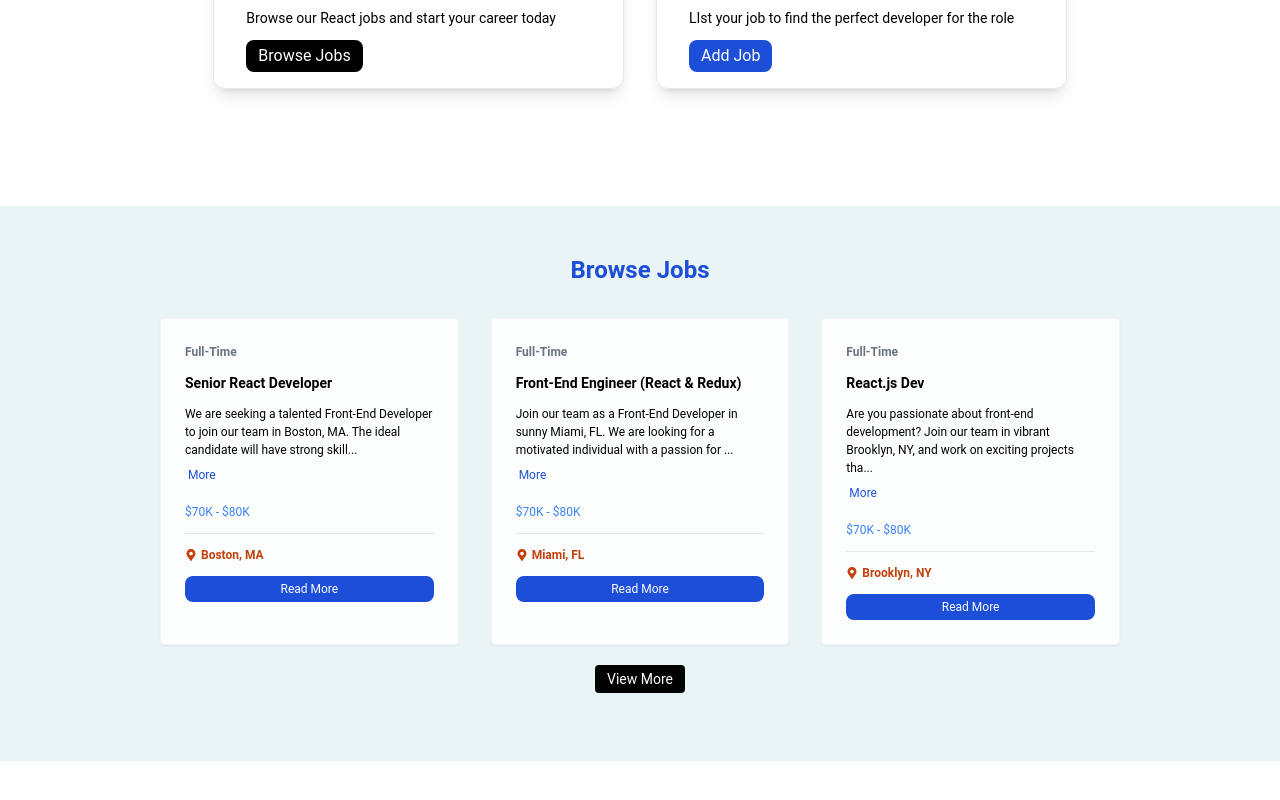
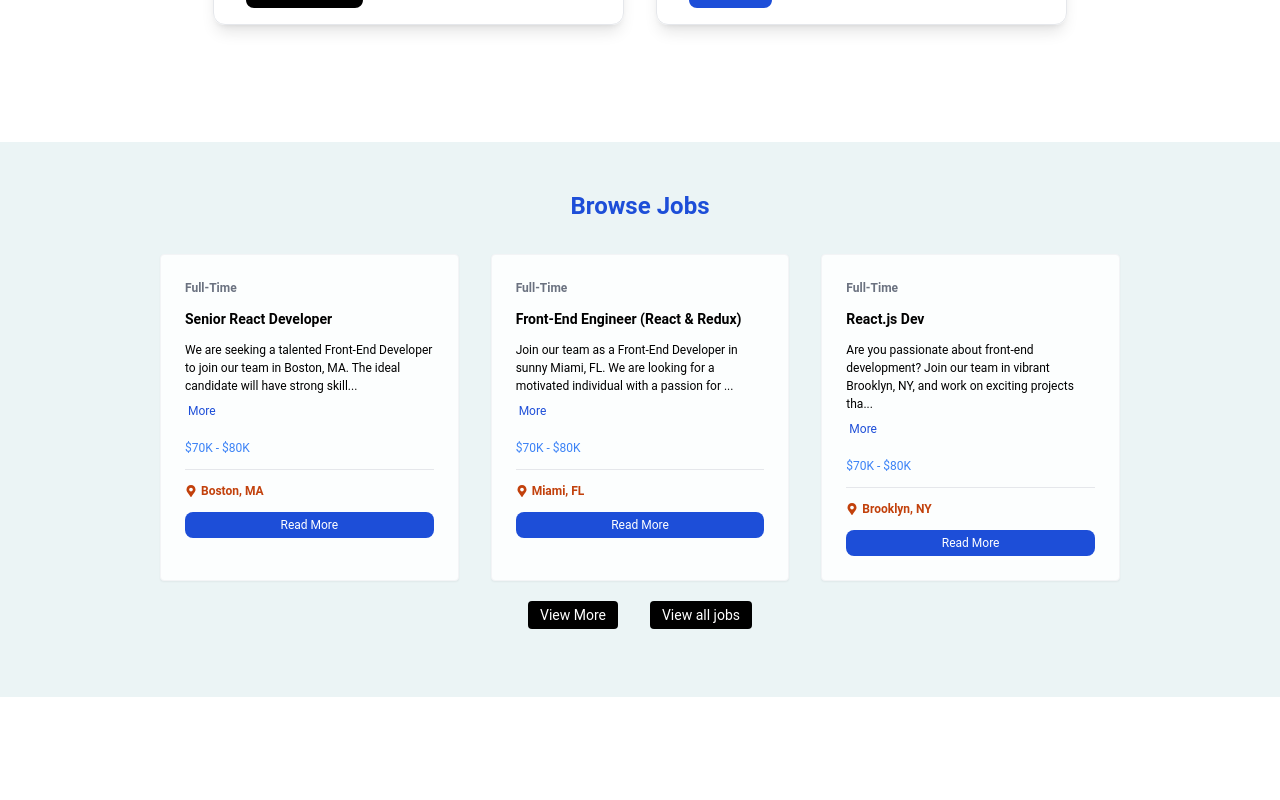
Before and after one commit to jonathan-baraza/workWave, a React (Vite) app: page / in a window 1280 px wide. Shown: the part 506-1306 px from the top of the page. After the commit the page ends 1251 px from the top, so only its background shows below. Built offline with nearby package versions, Linux system fonts and the light colour scheme.

Commit message:
feat: new pages

```diff
--- a/src/App.tsx
+++ b/src/App.tsx
@@ -1,26 +1,8 @@
-import Hero from "./components/Hero";
-import HomeCards from "./components/HomeCards";
-import JobListings from "./components/JobListings";
-import Navbar from "./components/Navbar";
-import ViewAllJobs from "./components/ViewAllJobs";
+import Homepage from "./pages/Homepage";
 
 function App() {
-  const heroData = {
-    title: "Connecting Talent with Opportunity",
-    tagline: " Discover Endless Opportunities and Unlock Your Potential",
-  };
-
-  return (
-    <>
-      <div>
-        <Navbar />
-        <Hero title={heroData.title} tagline={heroData.tagline} />
-        <HomeCards />
-        <JobListings />
-        {/* <ViewAllJobs /> */}
-      </div>
-    </>
-  );
+  return <>
+  <Homepage/></>;
 }
 
 export default App;
--- a/src/components/Hero.tsx
+++ b/src/components/Hero.tsx
@@ -3,6 +3,7 @@ type HeroProps = {
   title: string;
   tagline: string;
 };
+
 const Hero = ({title,tagline}:HeroProps) => {
   return (
     <div className="w-full bg-blue-700 h-[40vh] text-white flex flex-col justify-center items-center gap-4 p-16 border-t border-t-[#c0dfe2]">
--- a/src/components/JobListings.tsx
+++ b/src/components/JobListings.tsx
@@ -21,16 +21,22 @@ const JobListings = () => {
           viewJobs.map((job: JobType) => <JobListing job={job} key={job.id} />)}
       </div>
 
-      {jobs.jobs.length > jobRange && (
-        <div className="w-full flex justify-center my-5">
+      <div className="w-full flex items-center gap-8 justify-center my-5">
+        {jobs.jobs.length > jobRange && (
           <button
             onClick={() => setJobRange(jobRange + 3)}
             className="w-fit text-sm bg-black hover:cursor-pointer hover:shadow-xl duration-100 text-white rounded py-1 px-3"
           >
             View More
           </button>
-        </div>
-      )}
+        )}
+        <button
+          onClick={() => setJobRange(jobRange + 3)}
+          className="w-fit text-sm bg-black hover:cursor-pointer hover:shadow-xl duration-100 text-white rounded py-1 px-3"
+        >
+          View all jobs
+        </button>
+      </div>
     </div>
   );
 };
--- /dev/null
+++ b/src/pages/Homepage.tsx
@@ -0,0 +1,19 @@
+import React from "react";
+import Hero from "../components/Hero";
+import HomeCards from "../components/HomeCards";
+import JobListings from "../components/JobListings";
+const heroData = {
+  title: "Connecting Talent with Opportunity",
+  tagline: " Discover Endless Opportunities and Unlock Your Potential",
+};
+const Homepage = () => {
+  return (
+    <>
+      <Hero title={heroData.title} tagline={heroData.tagline} />
+      <HomeCards />
+      <JobListings />
+    </>
+  );
+};
+
+export default Homepage;
```
